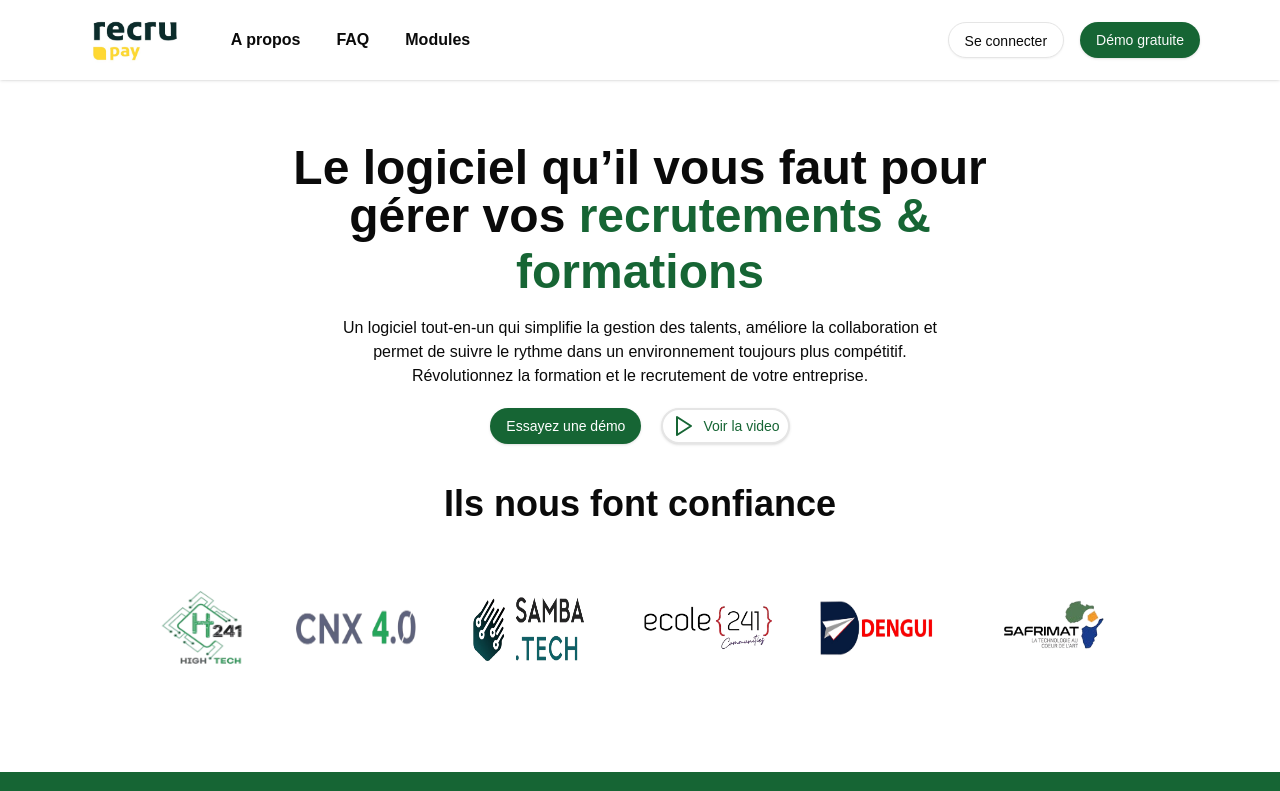
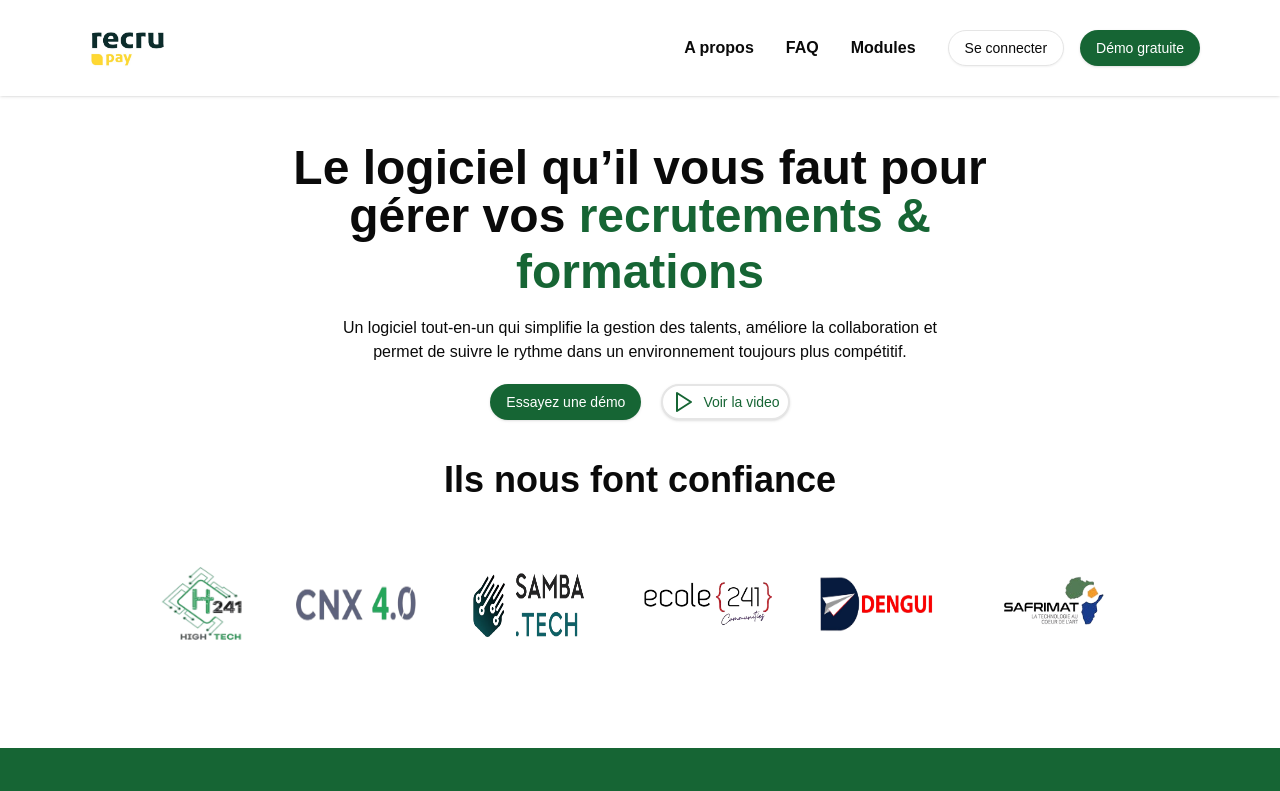
Before and after one commit to abraham241/recrupay-app, a Next.js app: page / in a window 1280 px wide. Shown: the top 791 px of the page. Built offline with nearby package versions, Linux system fonts and the light colour scheme.

Commit message:
nav responsive

```diff
--- a/app/components/Nav.tsx
+++ b/app/components/Nav.tsx
@@ -19,7 +19,6 @@ export default function Nav() {
     setIsDropdownOpen(!isDropdownOpen);
   };
 
-  // Liens du menu modifiés pour être des ancres vers les sections de la page
   const menuItems = [
     { label: "A propos", href: "#propos" },
     { label: "FAQ", href: "#faq" },
@@ -27,35 +26,33 @@ export default function Nav() {
 
   return (
     <>
-      <nav className="w-full fixed px-8 md:px-20 bg-white shadow z-10">
-        <div className="flex justify-between items-center gap-10 ">
-          {/* Logo visible sur toutes les tailles d'écran */}
-          <div className="h-20 w-32 flex justify-center items-center">
+      <nav className="w-full fixed top-0 px-6 md:px-20 bg-white shadow z-10">
+        <div className="flex justify-between items-center py-4">
+          {/* Logo */}
+          <div className="h-16 w-24 flex items-center">
             <Link href="#home">
               <Image src={recrulogo} alt="Le logo" />
             </Link>
           </div>
 
-          {/* Wrapper pour aligner les liens à gauche, espace vide au centre, et boutons à droite */}
-          <div className="flex justify-between items-center w-full">
-            {/* Liens à gauche */}
-            <div className="flex gap-5 space-x-4">
+          {/* Menu pour desktop */}
+          <div className="hidden md:flex items-center space-x-8">
             {menuItems.map((item, index) => (
               <Link
                 key={index}
                 href={item.href}
-                  className="font-bold scroll-margin"
+                className="font-semibold hover:text-green-700"
                 scroll={false}
               >
                 {item.label}
               </Link>
             ))}
 
-              {/* Lien avec menu déroulant (desktop uniquement) */}
+            {/* Dropdown pour desktop */}
             <div className="relative">
               <button
                 onClick={toggleDropdown}
-                  className="font-bold focus:outline-none"
+                className="font-semibold focus:outline-none hover:text-green-700"
               >
                 Modules
               </button>
@@ -83,58 +80,58 @@ export default function Nav() {
                     href="#social-media"
                     className="block px-4 py-2 text-gray-800 hover:bg-gray-100"
                   >
-                      Social média
+                    Social-média
                   </Link>
                 </div>
               )}
             </div>
-            </div>
 
-            {/* Espace vide au centre */}
-            <div className="flex-grow"></div>
-
-            {/* Boutons à droite (desktop uniquement) */}
-            <div className="hidden md:flex space-x-4">
+            {/* Boutons pour desktop */}
+            <div className="flex space-x-4">
               <Link href="connexion">
-                <Button variant="outline" className="block w-full rounded-full">
+                <Button variant="outline" className="rounded-full">
                   Se connecter
                 </Button>
               </Link>
               <Link href="formulaire">
-                <Button className="bg-green-800 rounded-full">
+                <Button className="bg-green-800 text-white rounded-full">
                   Démo gratuite
                 </Button>
               </Link>
             </div>
+          </div>
 
-            {/* Bouton mobile (menu burger) visible seulement sur mobile */}
+          {/* Menu mobile (menu burger) */}
           <div className="md:hidden">
             <button onClick={toggleMenu}>
               {isOpen ? <X size={24} /> : <Menu size={24} />}
             </button>
           </div>
         </div>
-        </div>
 
-        {/* Menu mobile */}
+        {/* Menu mobile déroulant */}
         {isOpen && (
-          <div className="md:hidden space-y-4 mt-4">
+          <div className="md:hidden mt-4 space-y-4">
             {menuItems.map((item, index) => (
-              <Link key={index} href={item.href} className="block font-bold">
+              <Link
+                key={index}
+                href={item.href}
+                className="block font-semibold text-gray-700"
+              >
                 {item.label}
               </Link>
             ))}
 
-            {/* Menu déroulant dans le menu mobile */}
+            {/* Dropdown mobile */}
             <div className="relative">
               <button
                 onClick={toggleDropdown}
-                className="font-bold focus:outline-none"
+                className="font-semibold focus:outline-none text-gray-700"
               >
                 Modules
               </button>
               {isDropdownOpen && (
-                <div className="absolute right-0 mt-2 w-64 bg-white shadow-lg rounded-lg py-2 z-10">
+                <div className="mt-2 bg-white shadow-lg rounded-lg py-2 z-10">
                   <Link
                     href="#recrutement"
                     className="block px-4 py-2 text-gray-800 hover:bg-gray-100"
@@ -157,18 +154,25 @@ export default function Nav() {
                     href="#social-media"
                     className="block px-4 py-2 text-gray-800 hover:bg-gray-100"
                   >
-                    Social-media
+                    Social-média
                   </Link>
                 </div>
               )}
             </div>
 
             {/* Boutons dans le menu mobile */}
+            <div className="space-y-2">
               <Link href="connexion">
-              <Button variant="outline" className="block w-full">
+                <Button variant="outline" className="w-full">
                   Se connecter
                 </Button>
               </Link>
+              <Link href="formulaire">
+                <Button className="bg-green-800 text-white w-full">
+                  Démo gratuite
+                </Button>
+              </Link>
+            </div>
           </div>
         )}
       </nav>
--- a/app/page.tsx
+++ b/app/page.tsx
@@ -28,7 +28,7 @@ export default function Home() {
   const [currentImage, setCurrentImage] = useState(h241); // Initialiser avec une image par défaut
 
   // Fonction pour changer l'image en fonction du survol
-  const handleMouseEnter = (image:any) => {
+  const handleMouseEnter = (image: any) => {
     setCurrentImage(image);
   };
 
@@ -49,8 +49,7 @@ export default function Home() {
           <p className="text-center py-5">
             Un logiciel tout-en-un qui simplifie la gestion des talents,
             améliore la collaboration et <br /> permet de suivre le rythme dans
-            un environnement toujours plus compétitif. <br /> Révolutionnez la
-            formation et le recrutement de votre entreprise.
+            un environnement toujours plus compétitif. <br />
           </p>
         </div>
         <div className="flex justify-center items-center gap-5">
```
Lines whose indentation alone changed are shown as unchanged.
